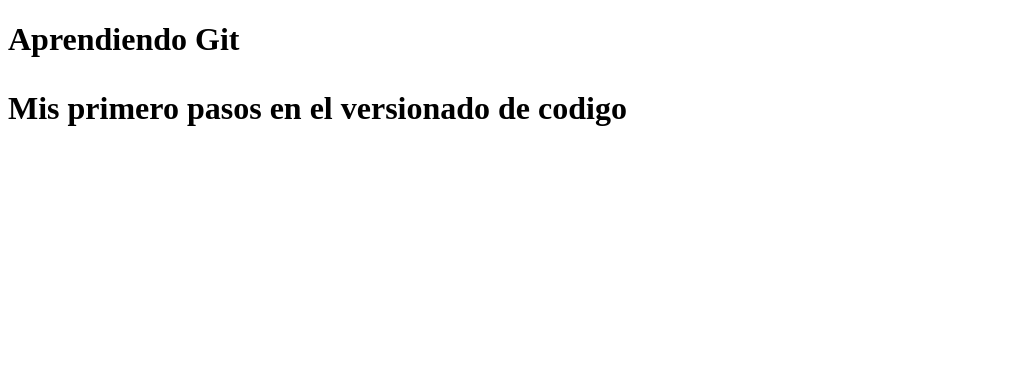
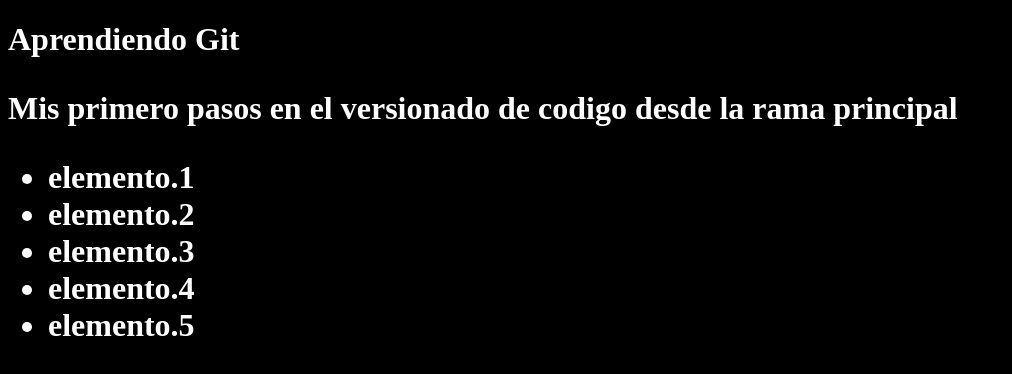
Before and after one commit to Mike1150585/youtube-git-cta-new, a plain HTML site: page index.html in a window 1280 px wide. Shown: the whole page, without its empty margins (0-1012 px from the left). Drawn offline with Linux system fonts and the light colour scheme.

Commit message:
agregando style.css al index.html

```diff
--- a/index.html
+++ b/index.html
@@ -4,11 +4,19 @@
   <meta charset="UTF-8">
   <meta name="viewport" content="width=device-width, initial-scale=1.0">
   <title>Aprendiendo GIT</title>
+  <link rel="stylesheet" href="style.css">
 </head>
 <body>
   <h1>
     Aprendiendo Git
-    <p>Mis primero pasos en el versionado de codigo</p>
+    <p>Mis primero pasos en el versionado de codigo desde la rama principal</p>
+    <ul>
+      <li>elemento.1</li>
+      <li>elemento.2</li>
+      <li>elemento.3</li>
+      <li>elemento.4</li>
+      <li>elemento.5</li>
+    </ul>
   </h1>
 </body>
 </html>
```
